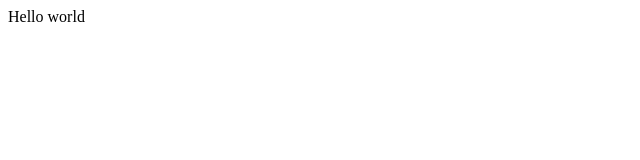
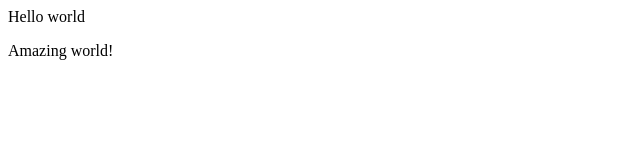
Before and after one commit to Flatee90/merge-test, a plain HTML site: page index.html in a window 1280 px wide. Shown: the full height of the page, 0-640 px from the left. Drawn offline with Linux system fonts and the light colour scheme.

Commit message:
updated file

```diff
--- a/index.html
+++ b/index.html
@@ -1 +1,2 @@
 <p>Hello world</p>
+<p>Amazing world!</p>
```
